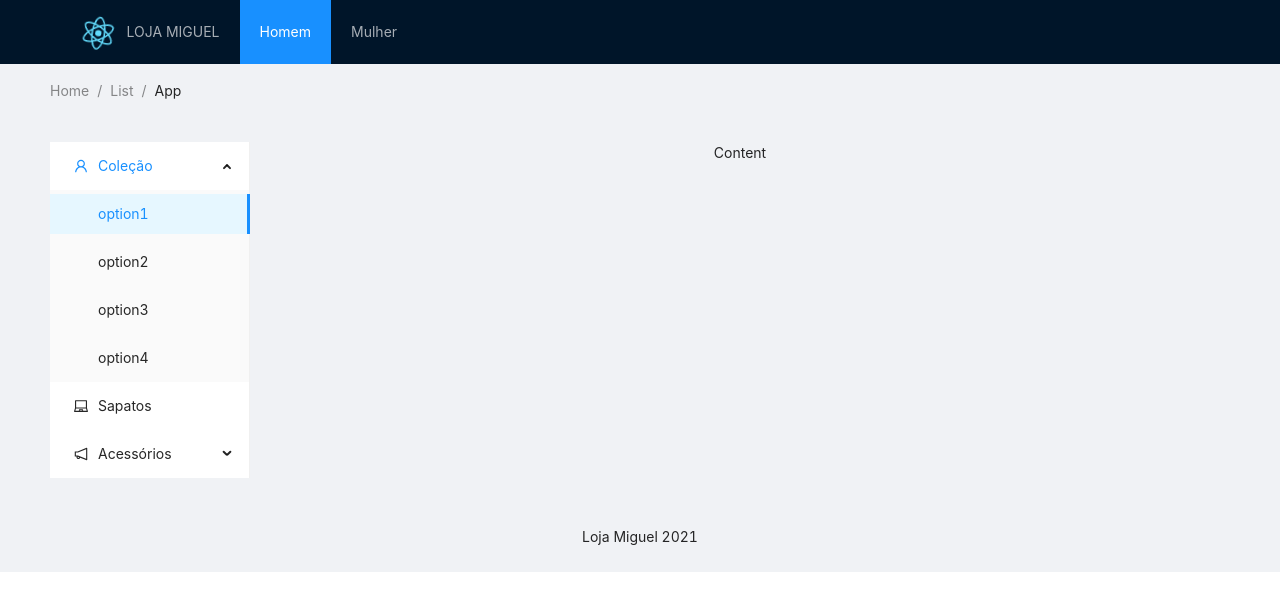
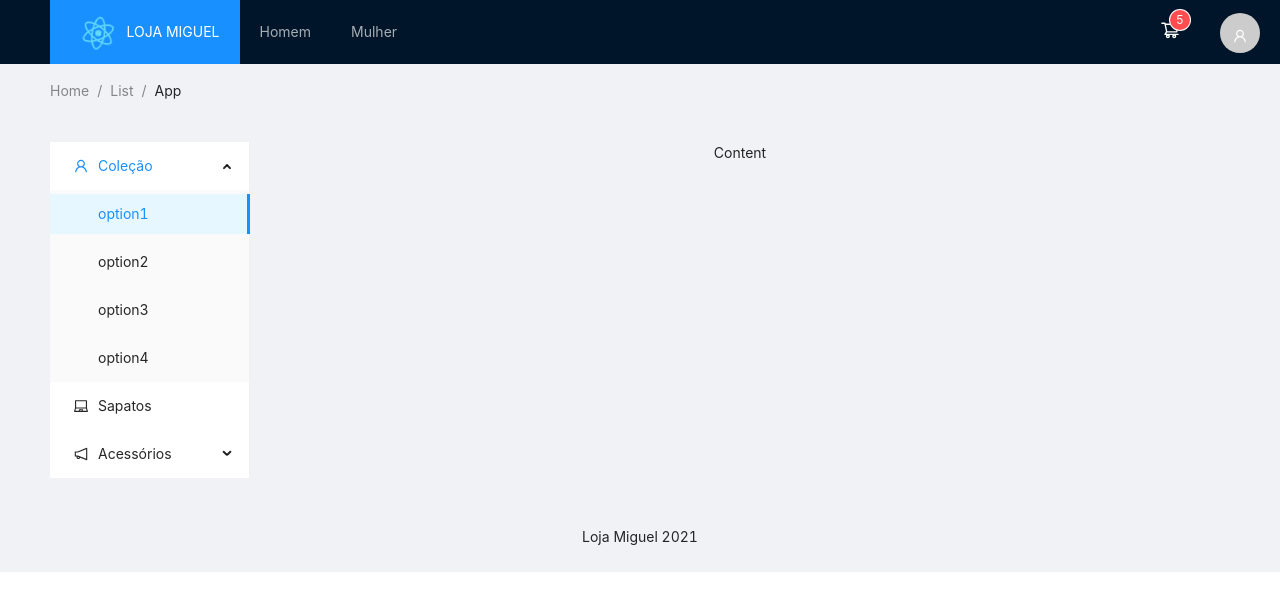
Before and after one commit to arctumn/loja-miguel, a React (Create React App) app: page / in a window 1280 px wide. Shown: the top 610 px of the page. Built offline with nearby package versions, Linux system fonts and the light colour scheme.

Commit message:
more buttons

```diff
--- a/src/components/LayoutPublic.tsx
+++ b/src/components/LayoutPublic.tsx
@@ -18,12 +18,14 @@ import React from 'react';
 import ReactDOM from 'react-dom';
 import 'antd/dist/antd.css';
 import '../index.css';
-import { Layout, Menu, Breadcrumb } from 'antd';
-import { UserOutlined, LaptopOutlined, NotificationOutlined } from '@ant-design/icons';
+import { Layout, Menu, Breadcrumb, Avatar, Badge } from 'antd';
+import { UserOutlined, LaptopOutlined, NotificationOutlined, ShoppingCartOutlined } from '@ant-design/icons';
 import logo from '../logo.svg';
 
 const { SubMenu } = Menu;
 const { Header, Content, Footer, Sider } = Layout;
+
+const rightStyle = { position: 'absolute', top: 0, right: 0 };
 
 function LayoutPublic() {
     return (
@@ -31,13 +33,24 @@ function LayoutPublic() {
         <Layout>
             <Header className="header">
                 <div className="logo" />
-                <Menu theme="dark" mode="horizontal" defaultSelectedKeys={['2']}>
+                <Menu theme="dark" mode="horizontal" defaultSelectedKeys={['1']}>
                     <Menu.Item key="1">
-                        <img src={logo} className="App-logo" alt="logo"/>
+                        <img src={logo} className="App-logo" alt="logo" />
                         LOJA MIGUEL
                     </Menu.Item>
                     <Menu.Item key="2">Homem</Menu.Item>
                     <Menu.Item key="3">Mulher</Menu.Item>
+
+                </Menu>
+                <Menu theme="dark" mode="horizontal" style={{ position: 'absolute', top: 0, right: 0 }}>
+                    <Menu.Item key="2">
+                        <Badge count={5}>
+                            <ShoppingCartOutlined style={{ fontSize: '20px', color: "white" }} />
+                        </Badge>
+                    </Menu.Item>
+                    <Menu.Item key="3">
+                        <Avatar size="large" icon={<UserOutlined />} />
+                    </Menu.Item>
                 </Menu>
             </Header>
             <Content style={{ padding: '0 50px' }}>
```
